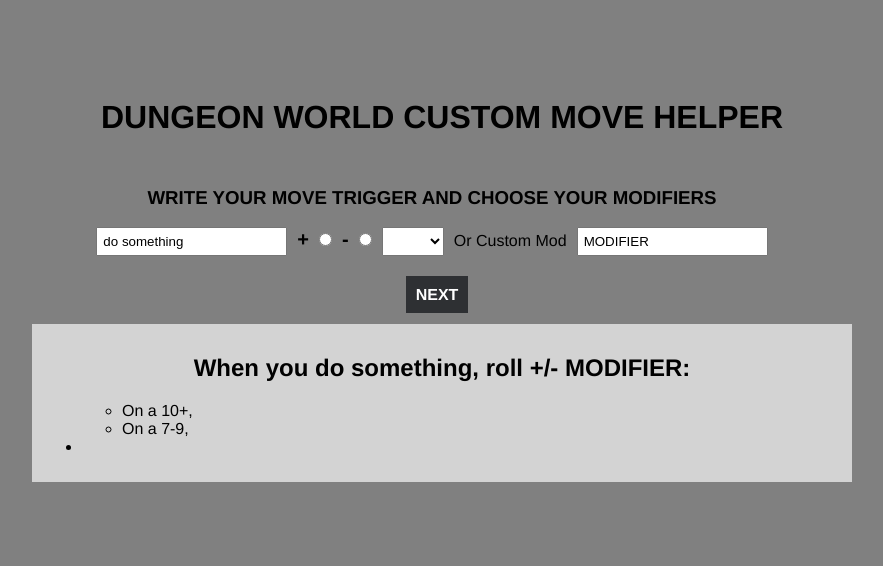
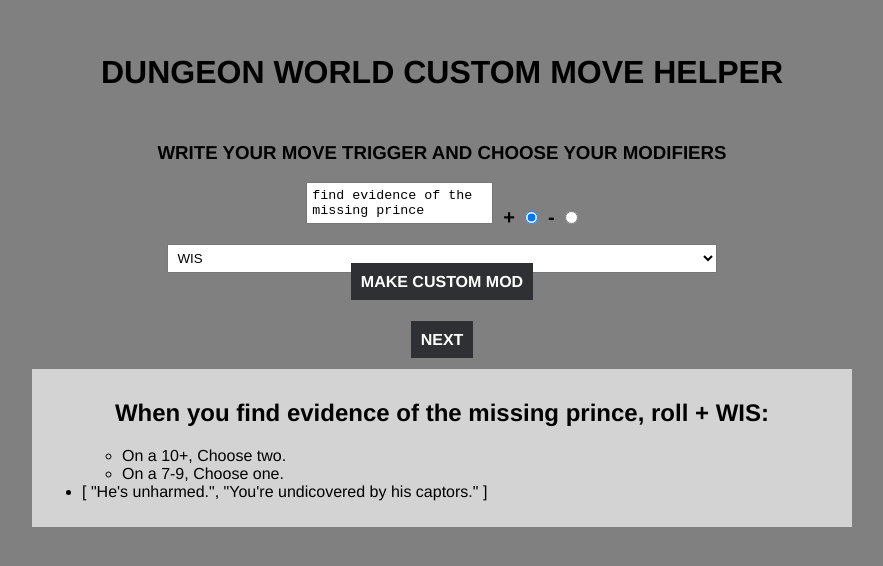
Before and after one commit to MisuseofMana/dungeonWorldMoveCreator, a Vue app: page / in a window 1280 px wide. Shown: the part 120-686 px from the top of the page, without its empty margins (198-1081 px from the left). Built offline with nearby package versions, Linux system fonts and the light colour scheme.

Commit message:
working towards fleshing out the idea

```diff
--- a/src/components/MainScreen.vue
+++ b/src/components/MainScreen.vue
@@ -5,11 +5,11 @@
       <transition name="fade" mode="out-in">
       <div key="1" v-if="progress === 1">
         <h3>WRITE YOUR MOVE TRIGGER AND CHOOSE YOUR MODIFIERS</h3>
-        <input value="trigger" v-model="trigger">
+        <textarea style="resize: none;" value="trigger" v-model="trigger"></textarea>
 
         <span class="radios">
         <label for="+">+</label>
-        <input type="radio" class="radioButton" value="+" v-model="plusminus">
+        <input checked type="radio" class="radioButton" value="+" v-model="plusminus">
         </span>
 
         <span class="radios">
@@ -17,7 +17,8 @@
         <input type="radio" class="radioButton" value="-" v-model="plusminus">
         </span>
 
-        <select v-model="stat">
+        <div class="flexCol">
+        <select v-model="stat" v-if="!isCustom">
           <option disable value="">---</option>
           <option>STR</option>
           <option>DEX</option>
@@ -27,8 +28,24 @@
           <option>CHA</option>
         </select>
 
-        <p>Or Custom Mod</p>
-        <input value="CUSTOM" v-model="stat">
+        <span v-if="isCustom">
+          <input value="CUSTOM" v-model="stat">
+        </span>
+
+        <span>
+        <span class="toggle"
+        v-if="isCustom"
+        @click="isCustom = !isCustom">
+          PICK MOD FROM STATS
+        </span>
+        <span class="toggle"
+        v-else-if="!isCustom"
+        @click="isCustom = !isCustom">
+          MAKE CUSTOM MOD
+        </span>
+        </span>
+        </div>
+
       </div>
 
       <div key="2" v-else-if="progress === 2">
@@ -49,6 +66,9 @@
         <input value="more" v-model="more">
       </div>
       </transition>
+
+
+
 
         <div id="navigation">
       <transition name="fade" mode="out-in">
@@ -74,8 +94,8 @@
     <h1>When you {{ trigger }}, roll {{ plusminus }} {{stat}}:</h1>
     <ul>
       <ul>
-        <li>On a 10+, {{ fullSuccess }}</li>
-        <li>On a 7-9, {{ mixedSuccess }}</li>
+        <li>On a {{ fullNumber }}, {{ fullSuccess }}</li>
+        <li>On a {{ mixedNumber }}, {{ mixedSuccess }}</li>
 
       </ul>
       <li>{{ more }}</li>
@@ -90,20 +110,65 @@
   data() {
     return {
       progress:1,
-      trigger: 'do something',
+      randomMoves: [
+        {
+          desc:'find evidence of the missing prince',
+          operator: '+',
+          stat:'WIS',
+          full: `Choose two.`,
+          mixed: 'Choose one.',
+          adden: [`He's unharmed.`, `You're undicovered by his captors.`]
+        },
+        {
+          desc:'inhale the fumes of a long dead myconid',
+          operator: '+',
+          stat:'CON',
+          full: `You stave off the effects of hallucination.`,
+          mixed: 'You begin to see halucinations, the GM will describe them.',
+          adden: [],
+        },
+        {
+          desc:'are brought back from the forgotten realm',
+          operator: '-',
+          stat:'past trips to the forgotten realm',
+          full: `Nothing happens, you seem to be normal.`,
+          mixed: 'Choose an effect from the list below. The effect lasts until cured by a reliquary bishop',
+          adden: [`You've forgotten how to see.`, `You've forgotten an advanced move.`, `You've forgotten your fears.`],
+        }
+      ],
+
+      trigger: '',
       plusminus: '+/-',
       stat: 'MODIFIER',
       fullSuccess: '',
       mixedSuccess: '',
       more: '',
+      fullNumber: '10+',
+      mixedNumber: '7-9',
+      isCustom: false,
     }
   },
+  computed: {
+
+  },
   methods: {
-    capture() {
-      window.open('', document.getElementById('theMove').toDataURL());
+    getRandom(max) {
+      return Math.floor(Math.random() * max);
     }
+  },
+  created() {
+    let random = this.getRandom(this.randomMoves.length);
+    let randMove = this.randomMoves[this.getRandom(random)]
+
+    this.trigger = randMove.desc;
+    this.plusminus = randMove.operator;
+    this.stat = randMove.stat;
+    this.fullSuccess = randMove.full;
+    this.mixedSuccess = randMove.mixed;
+    this.more = randMove.adden;
+
   }
-}
+  }
 </script>
 
 <!-- Add "scoped" attribute to limit CSS to this component only -->
@@ -114,6 +179,11 @@
 
 ul {
   text-align:left;
+}
+
+.flexCol {
+  display:flex;
+  flex-direction: column;
 }
 
 #inputs p {
@@ -127,14 +197,13 @@
   align-items: center;
   flex-wrap: wrap;
   flex-direction: column;
-  width:800px;
 }
 
 #inputs div {
   margin:10px;
 }
 
-#inputs input {
+#inputs textarea {
   margin:0 10px;
   padding:5px;
 }
@@ -160,14 +229,15 @@
   width:800px;
 }
 
-#navigation p {
+#navigation p, .toggle {
+  margin:10px;
   background:rgb(46, 48, 51);
   padding:10px;
   font-weight:600;
   color:white;
   display:inline;
 }
-#navigation p:hover {
+#navigation p:hover, .toggle:hover {
   background:rgb(74, 92, 94);
   cursor:pointer;
 }
```
